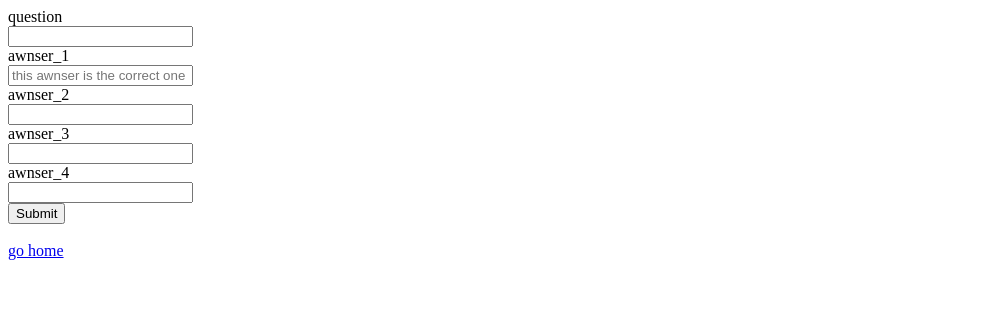
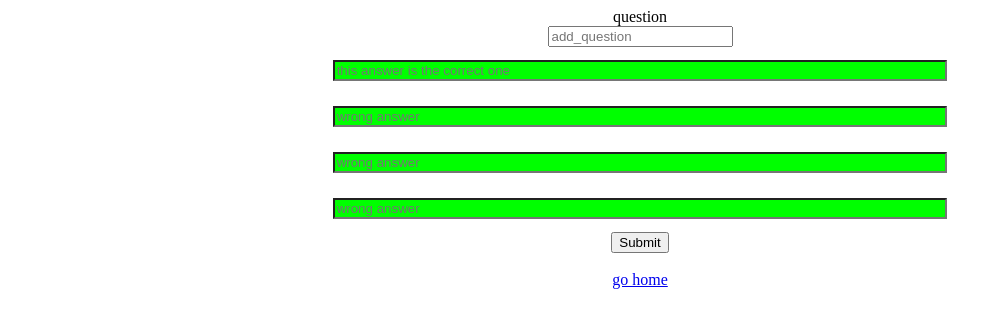
Before and after one commit to eranho23-meet/quizzazle-project-y2summer, a Flask app: page /add_question in a window 1280 px wide. Shown: the top 328 px of the page, without its empty margins (0-1002 px from the left). Run offline with Flask 2, Linux system fonts and the light colour scheme.

Commit message:
added a lot of css
added css for the quiz and the answers
looks nice, I am now working on css for the question making

```diff
--- a/quizzazle/app.py
+++ b/quizzazle/app.py
@@ -53,9 +53,6 @@ def slog_in():
 	if request.method == 'POST':
 		mail = request.form['email']
 		word = request.form['password']
-
-
-
 
 		try:
 			username = request.form['username']
@@ -140,9 +137,9 @@ def quiz():
 	else:
 		all_questions_id = list(db.child('questions').get().val().keys())
 		random_id = random.choice(all_questions_id)
-		random_question = db.child('questions').child(random_id).get().val()
-		answers = list(random_question.values())[0]
-		question = list(random_question.values())[2]
+		random_question = list(db.child('questions').child(random_id).get().val().values())
+		answers = random_question[0]
+		question = random_question[2]
 
 		return render_template('quiz_yourself.html', answers=list(answers.keys()), correct=list(answers.values()), question=question)
 
@@ -150,13 +147,19 @@ def quiz():
 
 @app.route('/my_stats')
 def stats():
-	try:
-		me = login_session['user']['localId']
-		rightness = dict(db.child("Users").child(me).get().val())['correct']
-		wrongness = dict(db.child("Users").child(me).get().val())['wrong']
-		return render_template('user_stats.html', right=rightness, wrong=wrongness)
-	except:
-		return redirect(url_for('home'))
+	# try:
+	# 	me = login_session['user']['localId']
+	# 	rightness = dict(db.child("Users").child(me).get().val())['correct']
+	# 	wrongness = dict(db.child("Users").child(me).get().val())['wrong']
+	# 	return render_template('user_stats.html', right=rightness, wrong=wrongness)
+	# except:
+	# 	return redirect(url_for('home'))
+	me = login_session['user']['localId']
+	rightness = dict(db.child("Users").child(me).get().val())['correct']
+	wrongness = dict(db.child("Users").child(me).get().val())['wrong']
+	try: barry = rightness/(rightness+wrongness)*100
+	except: barry = 0
+	return render_template('user_stats.html', right=rightness, wrong=wrongness, barry=barry)
 
 
 @app.route('/quiz/correct')
--- /dev/null
+++ b/quizzazle/static/maker_style.css
@@ -0,0 +1,32 @@
+body {
+	text-align: center;
+}
+
+#question {
+	font-size: 100px;
+	align-items: stretch;
+}
+
+#answers {
+	width: 100%;
+	height: 650px;
+	margin-bottom: 50px;
+	display: inline-flex;
+	flex-direction: row;
+	flex-wrap: wrap;
+}
+
+#home {
+	font-size: 100px;
+	border: solid #75e3ff 3px;
+	background-color: #70c3f1;
+	color: #3593dd;
+}
+
+.answer {
+	background-color: lime;
+	display: inline;
+	width: 48%;
+	margin: 1%;
+
+}
--- a/quizzazle/templates/add_question.html
+++ b/quizzazle/templates/add_question.html
@@ -2,6 +2,7 @@
 <html>
   <head>
   	<title>quizazzle</title>
+    <link rel="stylesheet" href="../static/maker_style.css">
   </head>
   <body>
 
@@ -10,40 +11,27 @@
       <div>
         <label>question</label>
         <div>
-            <input type="text"  name="question" required>
+            <input type="text"  name="question" placeholder='add_question' required>
         </div>
       </div>
 
 
-      <div>
+      <div id='awnsers'>
+              <input type="text"  name="awnser1" placeholder="this answer is the correct one" class='answer' required>
+
         <div>
-          <label>awnser_1</label>
-          <div>
-              <input type="text"  name="awnser1" placeholder="this awnser is the correct one" required>
-          </div>
+              <input type="text"  name="awnser2" placeholder='wrong answer' class='answer' required>
         </div>
 
         <div>
-          <label>awnser_2</label>
-          <div>
-              <input type="text"  name="awnser2" required>
-          </div>
+              <input type="text"  name="awnser3" placeholder='wrong answer' class='answer' required>
         </div>
 
         <div>
-          <label>awnser_3</label>
-          <div>
-              <input type="text"  name="awnser3" required>
+              <input type="text"  name="awnser4" placeholder='wrong answer' class='answer' required>
           </div>
-        </div>
+      </div>
 
-        <div>
-          <label>awnser_4</label>
-          <div>
-              <input type="text"  name="awnser4" required>
-          </div>
-        </div>
-      </div>
 
 
       <div>
--- a/quizzazle/templates/is_correctC.html
+++ b/quizzazle/templates/is_correctC.html
@@ -7,7 +7,10 @@
   <body id='green'>
 
 
-      correct
+
+
+    <h1>right</h1>
+      <img src="../static/checkmark.png">
 
 
 
--- a/quizzazle/templates/is_correctW.html
+++ b/quizzazle/templates/is_correctW.html
@@ -7,7 +7,9 @@
   <body id='red'>
 
 
-      wrong
+
+    <h1>wrong</h1>
+      <img src="../static/uncheckmark.png">
 
 
 
```
Also changed, not shown: quizzazle/requirements.txt (added, +21 -0 lines), quizzazle/static/answer_style.css (+17 -2 lines), quizzazle/static/quiz_style.css (added, +61 -0 lines), quizzazle/templates/quiz_yourself.html (+24 -42 lines), quizzazle/templates/user_stats.html (+10 -3 lines), quizzazle/static/checkmark.png (added), quizzazle/static/uncheckmark.png (added), quizzazle/static/user_style.css (deleted), 1 other file.
